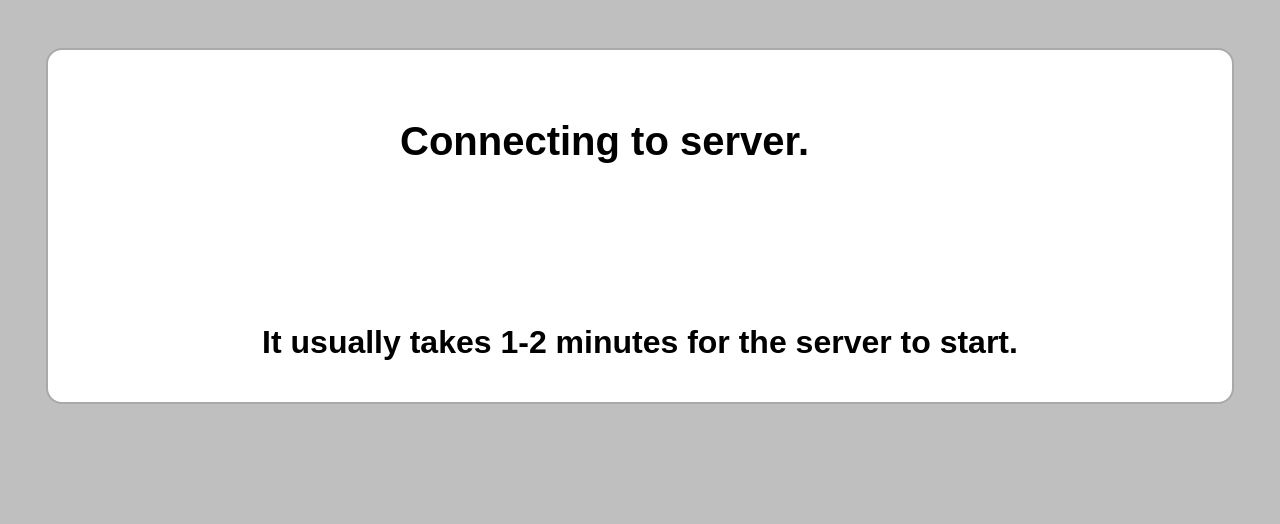
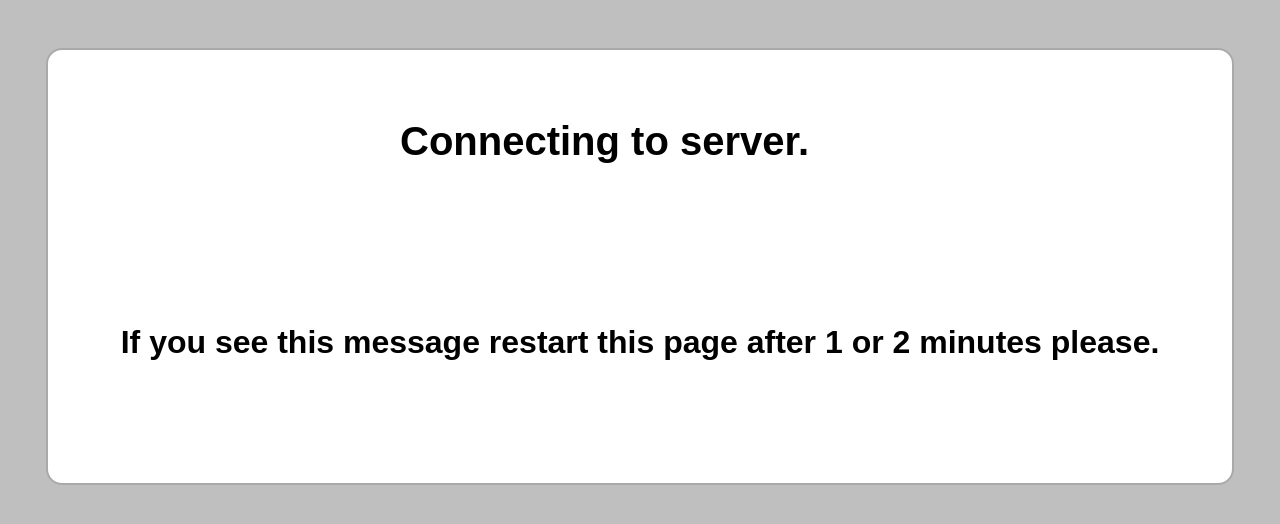
Before and after one commit to yaacovkdev/Boolean-Calculator-React, a React (Create React App) app: page / in a window 1280 px wide. Shown: the top 524 px of the page. Built offline with nearby package versions, Linux system fonts and the light colour scheme; no server answers.

Commit message:
updated waiting status message

```diff
--- a/src/components/StatusModal/StatusModal.jsx
+++ b/src/components/StatusModal/StatusModal.jsx
@@ -26,7 +26,7 @@
             <span className="dot-anim">.</span>
           </h4>
           <h6>
-            <p>It usually takes 1-2 minutes for the server to start.</p>
+            <p>If you see this message restart this page after 1 or 2 minutes please.</p>
           </h6>
         </div>
       </div>
--- a/src/components/StatusModal/StatusModal.scss
+++ b/src/components/StatusModal/StatusModal.scss
@@ -8,7 +8,7 @@
   background-color: rgba($color: #000000, $alpha: 0.25);
 
   &__body {
-    height: 20rem;
+    height: auto;
     width: 90%;
     margin: auto;
     margin-top: calc(10vh - 2rem);
```
